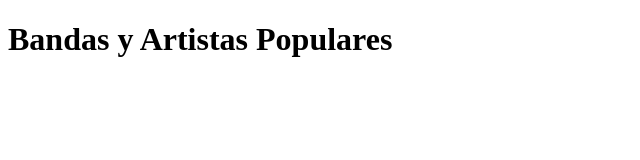
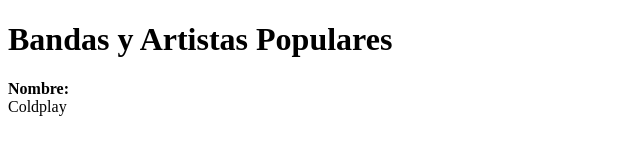
Before and after one commit to 1AnuAr1/Cuarto_punto_Rubrica_BP, a plain HTML site: page index.html in a window 1280 px wide. Shown: the whole page, without its empty margins (0-640 px from the left). Drawn offline with Linux system fonts and the light colour scheme.

Commit message:
Nombre Primero

```diff
--- a/index.html
+++ b/index.html
@@ -7,5 +7,9 @@
 </head>
 <body>
     <h1>Bandas y Artistas Populares</h1>
+    <strong>Nombre: </strong>
+    <div>Coldplay</div>
+    <br>
+
 </body>
 </html>
```
